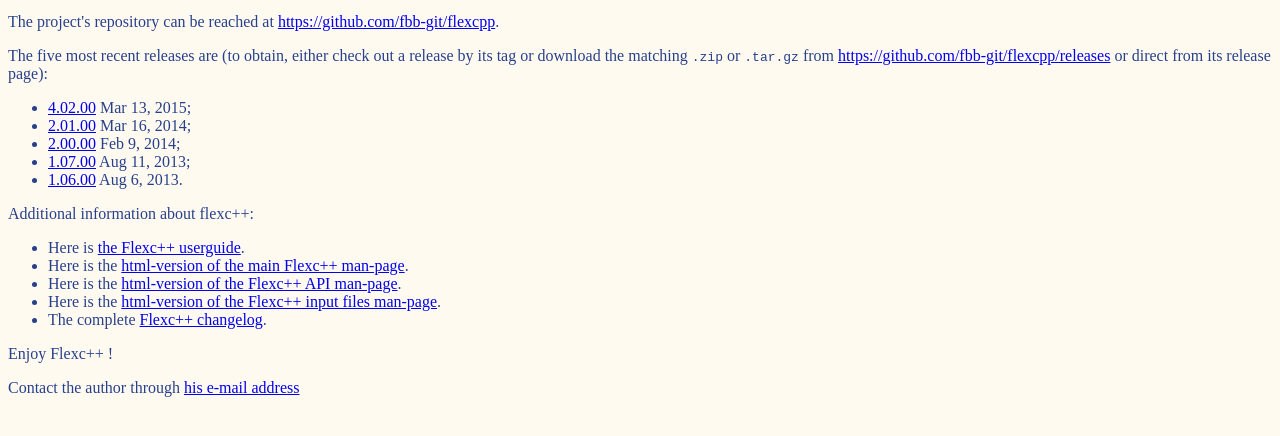
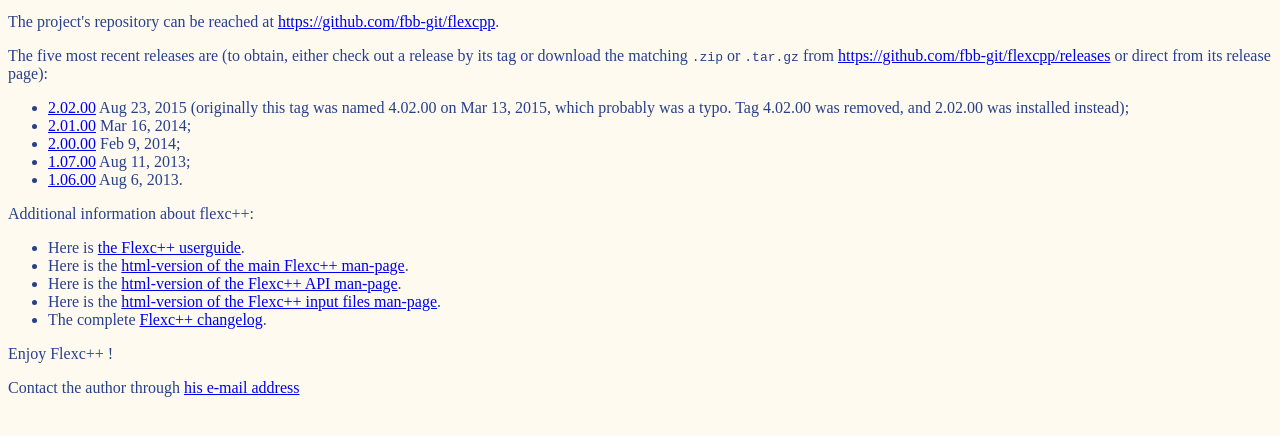
Before and after one commit to fbb-git/flexcpp, a plain HTML site: page index.html in a window 1280 px wide. Shown: the part 286-722 px from the top of the page. Drawn offline with Linux system fonts and the light colour scheme.

Commit message:
updated index.html for gh-pages, release 2.02.00

```diff
--- a/index.html
+++ b/index.html
@@ -33,8 +33,10 @@ by its tag or download the matching <code>.zip</code> or <code>.tar.gz</code> fr
 release page):
 <p>
 <ul>
-        <li> <a href="https://github.com/fbb-git/flexcpp/releases/tag/4.02.00">4.02.00</a>
-Mar 13, 2015;
+        <li> <a href="https://github.com/fbb-git/flexcpp/releases/tag/2.02.00">2.02.00</a>
+Aug 23, 2015 (originally this tag was named 4.02.00 on Mar 13, 2015, which
+probably was a typo. Tag 4.02.00 was removed, and 2.02.00 was installed
+instead);
         <li> <a href="https://github.com/fbb-git/flexcpp/releases/tag/2.01.00">2.01.00</a>
 Mar 16, 2014;
         <li> <a href="https://github.com/fbb-git/flexcpp/releases/tag/2.00.00">2.00.00</a>
```
Also changed, not shown: 1 other file.
